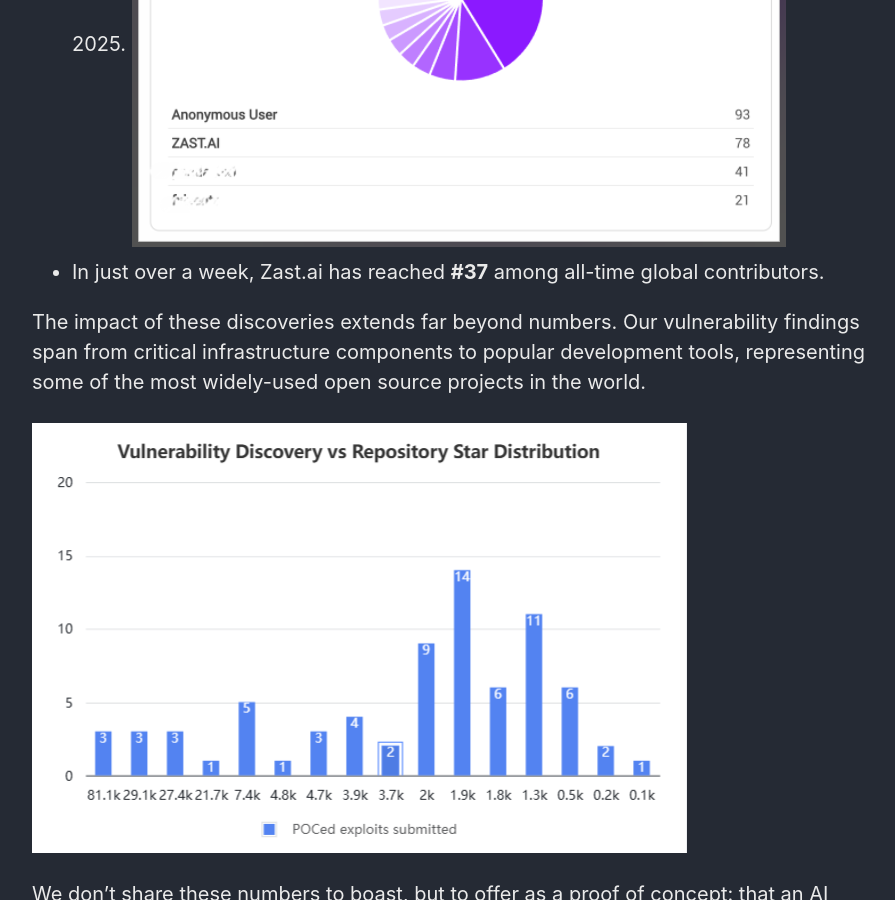
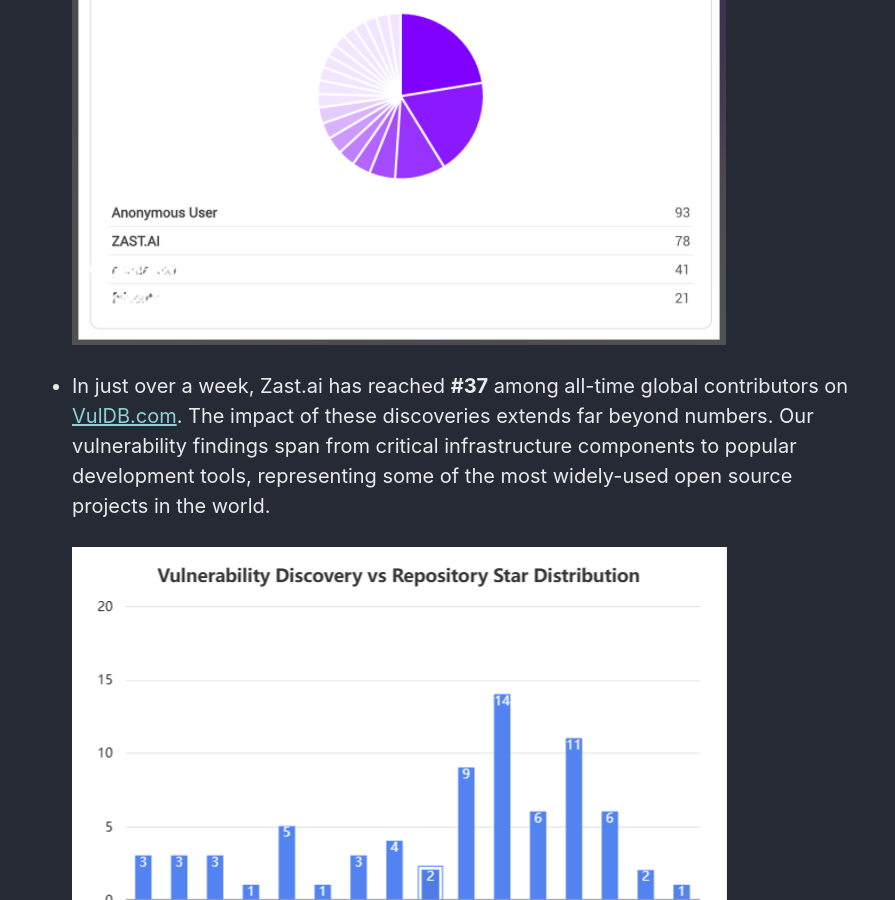
Before and after one commit to zast-ai/blog, a Jekyll site: the page built from _posts/2025-07-28-Introduce-Zast.ai.md, in a window 1280 px wide and 900 px high, scrolled down 1640 px. Shown: the whole window, without its empty margins (188-1083 px from the left). Built offline with Jekyll 4.4.1, drawn with Linux system fonts in a browser that asks for light colours; cached includes are drawn as plain includes; some of the changed text lies outside the part shown.

Commit message:
feat: blog update

```diff
--- a/_config.yml
+++ b/_config.yml
@@ -313,7 +313,7 @@ defaults:
       author_profile: false
       read_time: true
       comments: false
-      share: true
+      share: false
       related: false
   # _docs
   - scope:
--- a/_posts/2025-07-28-Introduce-Zast.ai.md
+++ b/_posts/2025-07-28-Introduce-Zast.ai.md
@@ -5,7 +5,17 @@ keywords: "Zast.ai, AI security, vulnerability detection, zero-day vulnerabiliti
 author: "Geng Yang"
 date: 2025-07-29
 categories: ["Security", "AI", "Vulnerability Assessment"]
-tags: ["Zast.ai", "vulnerability detection", "AI security", "zero-day", "application security", "automated testing", "cybersecurity", "code analysis"]
+tags:
+  [
+    "Zast.ai",
+    "vulnerability detection",
+    "AI security",
+    "zero-day",
+    "application security",
+    "automated testing",
+    "cybersecurity",
+    "code analysis",
+  ]
 image: "/assets/img/logo-single.png"
 image_alt: "Zast.ai Logo"
 og_image: "/assets/img/logo-single.png"
@@ -38,14 +48,17 @@ During its development, Zast.ai uncovered hundreds of zero-day vulnerabilities.
 The results of the last ten days have been humbling and affirming:
 
 - As of July 28th, we have submitted **78** vulnerabilities.
+
   ![Vulnerability submissions growth on VulDB.com]({{'/assets/img/vuldb/growth.png' | relative_url }})
+
 - This effort has made Zast.ai the **#1** global contributor to VulDB for the month of July, 2025.
+
   ![Zast.ai vulnerability submissions on VulDB.com]({{'/assets/img/vuldb/number1.png' | relative_url }})
-- In just over a week, Zast.ai has reached **#37** among all-time global contributors.
 
-The impact of these discoveries extends far beyond numbers. Our vulnerability findings span from critical infrastructure components to popular development tools, representing some of the most widely-used open source projects in the world.
+- In just over a week, Zast.ai has reached **#37** among all-time global contributors on [VulDB.com](https://vuldb.com/).
+  The impact of these discoveries extends far beyond numbers. Our vulnerability findings span from critical infrastructure components to popular development tools, representing some of the most widely-used open source projects in the world.
 
-![Star count distribution of affected repositories]({{'/assets/img/vuldb/starpie.png' | relative_url }})
+  ![Star count distribution of affected repositories]({{'/assets/img/vuldb/starpie.png' | relative_url }})
 
 We don't share these numbers to boast, but to offer as a proof of concept: that an AI partner, focused with precision, can meaningfully enhance human expertise and help secure the code we all rely on.
 
```
